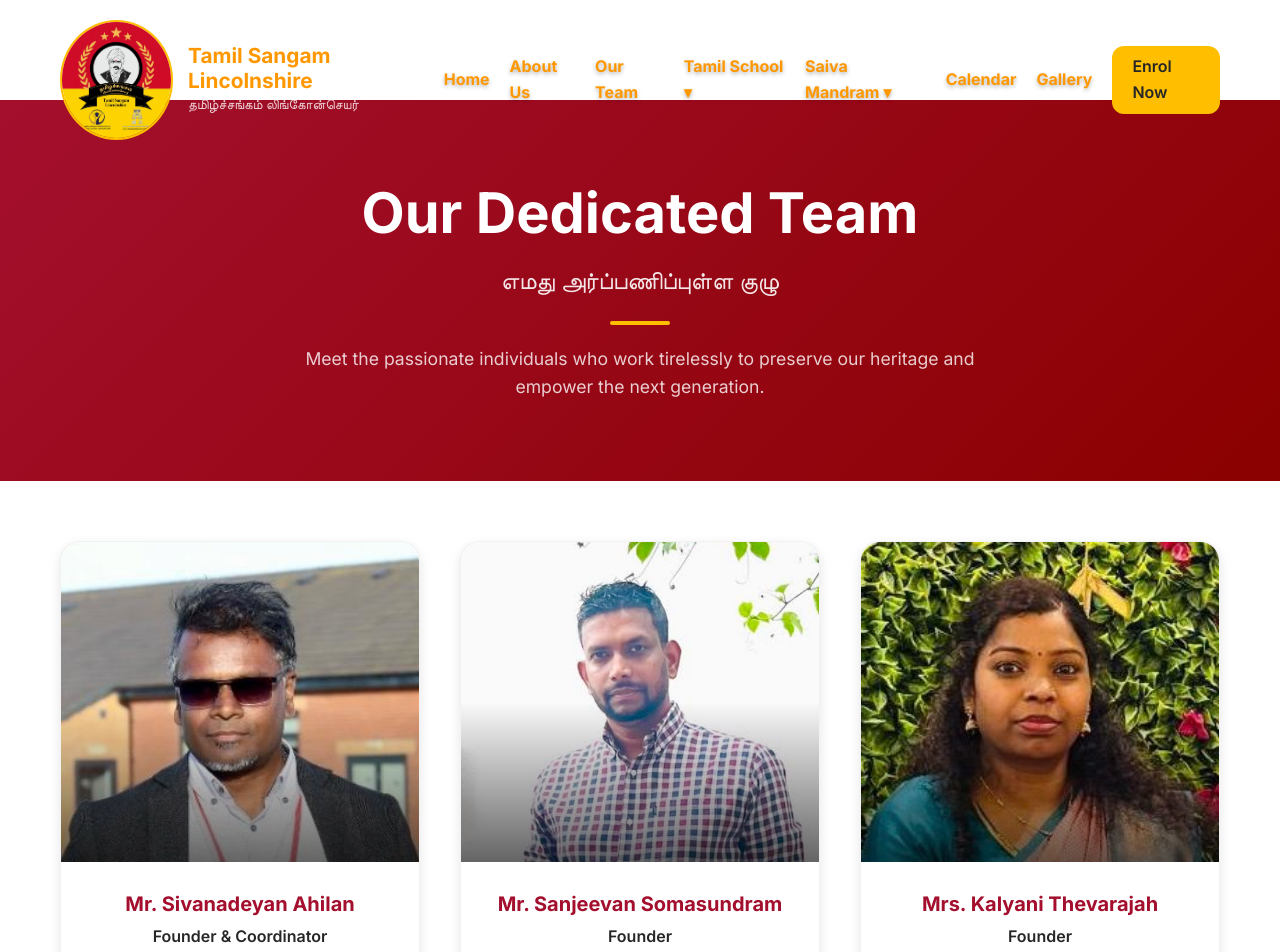
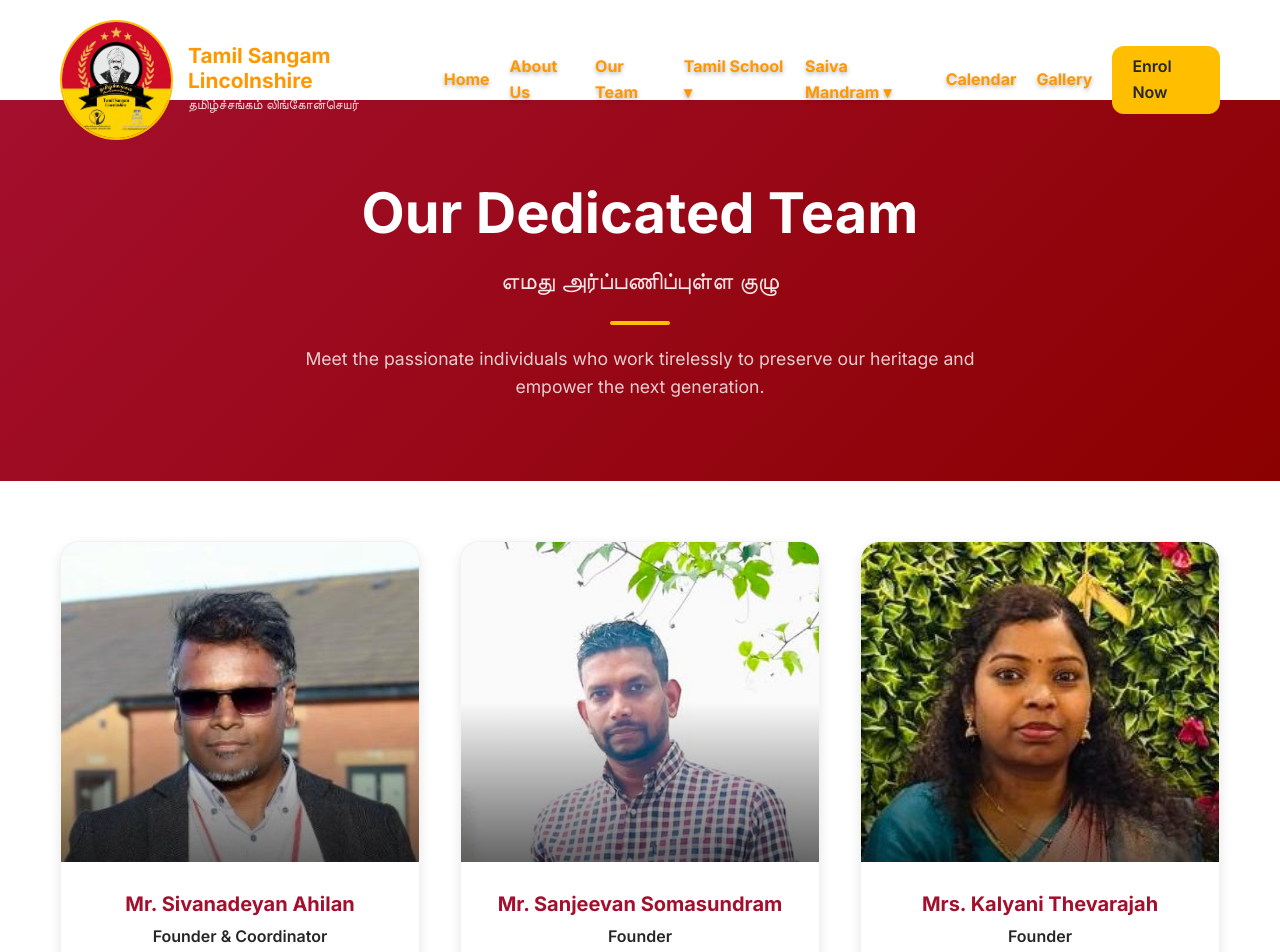
Before and after one commit to Gomathi1806/TamilsangamLincolnshire, a React (Vite) app: page /team in a window 1280 px wide. Shown: the top 952 px of the page. Built offline with nearby package versions, Linux system fonts and the light colour scheme; a web font is replaced by a local one.

Commit message:
Fix team member portrait cropping issues

```diff
--- a/src/pages/Team.jsx
+++ b/src/pages/Team.jsx
@@ -70,7 +70,7 @@
                 <img
                   src={member.image}
                   alt={member.name}
-                  style={{ width: '100%', height: '100%', objectFit: 'cover' }}
+                  style={{ width: '100%', height: '100%', objectFit: 'cover', objectPosition: 'top' }}
                   onError={(e) => {
                     e.target.onerror = null;
                     e.target.src = 'https://via.placeholder.com/400x400?text=Photo+Coming+Soon';
```
